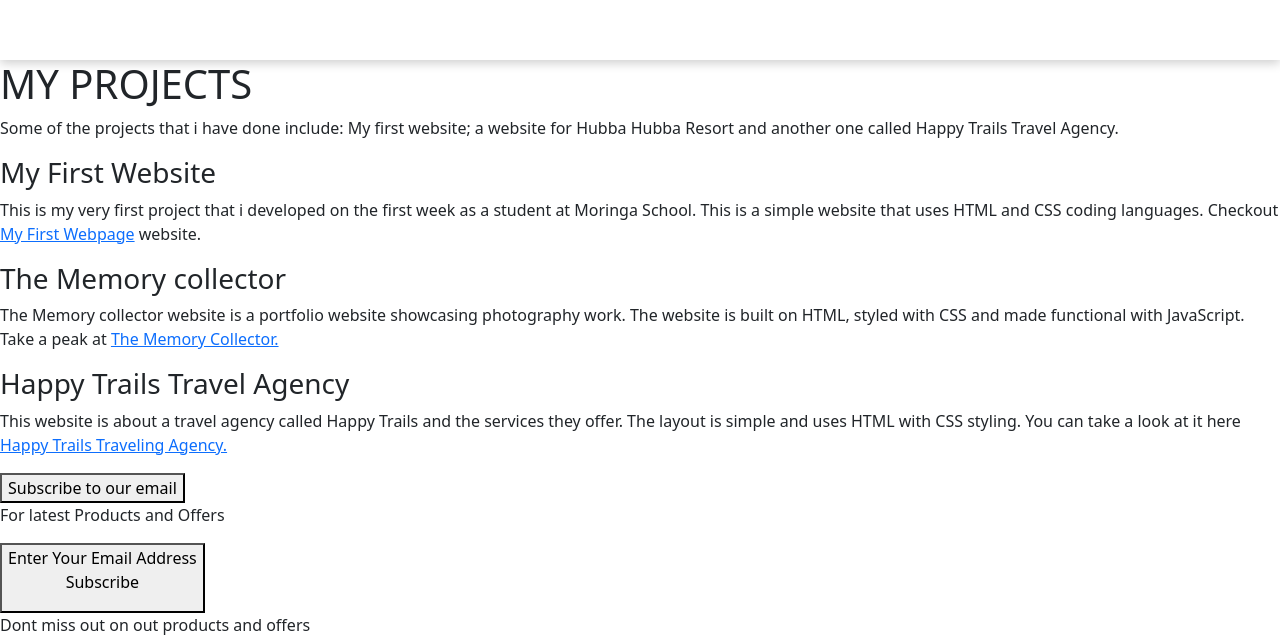
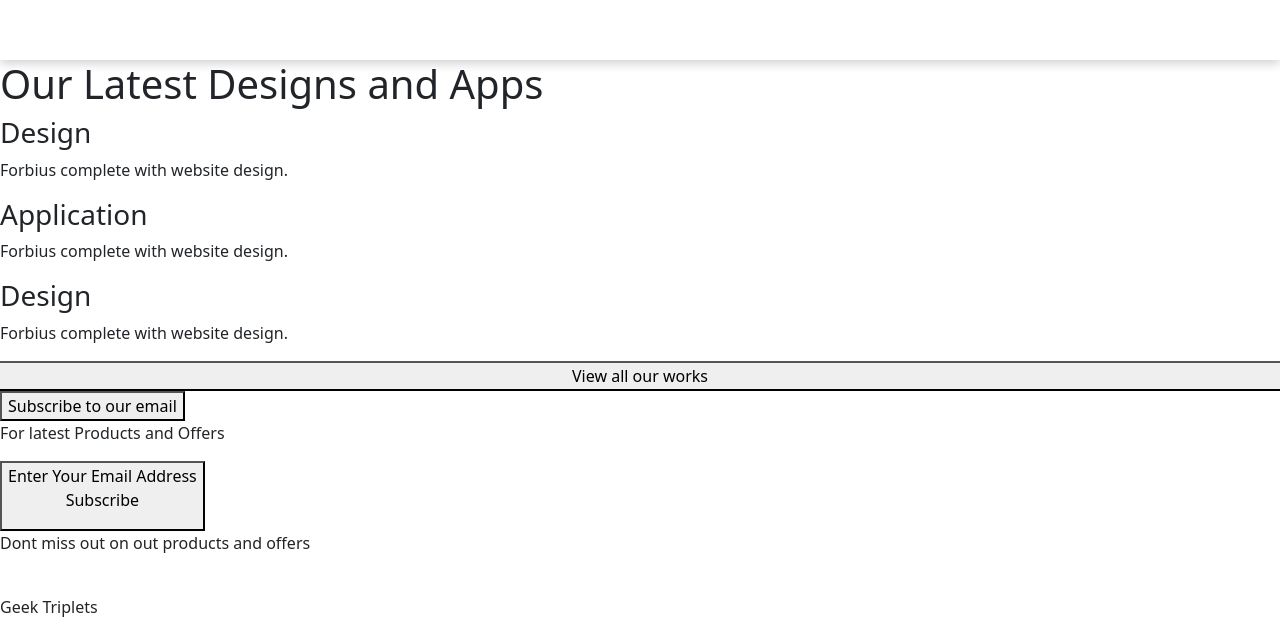
Before and after one commit to oyesa/3Frames, an Angular app: page / in a window 1280 px wide. Shown: the part 780-1419 px from the top of the page. Built offline with nearby package versions, Linux system fonts and the light colour scheme.

Commit message:
create service section

```diff
--- a/src/app/landing/landing.component.html
+++ b/src/app/landing/landing.component.html
@@ -1,21 +1,25 @@
 
-
+<!-- SERVICES SECTION -->
   <div class="projects">
-    <h1>MY PROJECTS</h1>
-    <p>Some of the projects that i have done include: My first website; a website for Hubba Hubba Resort and another one called Happy Trails Travel Agency.</p>
+    <h1>Our Latest Designs and Apps</h1>
 
     <div class="row">
       <div class="projects-col">
-        <h3>My First Website</h3>
-        <p>This is my very first project that i developed on the first week as a student at Moringa School. This is a simple website that uses HTML and CSS coding languages. Checkout <a href="https://github.com/oyesa/my-first-webpage">My First Webpage</a> website.</p>
+        <h3>Design</h3>
+        <p>Forbius complete with website design.</p>
       </div>
       <div class="projects-col">
-        <h3>The Memory collector</h3>
-        <p>The Memory collector website is a portfolio website showcasing photography work. The website is built on HTML, styled with CSS and made functional with JavaScript. Take a peak at <a href="https://oyesa.github.io/photography-portfolio/">The Memory Collector.</a></p>
+        <h3>Application</h3>
+        <p>Forbius complete with website design.</p>
       </div>
       <div class="projects-col">
-        <h3>Happy Trails Travel Agency</h3>
-        <p>This website is about a travel agency called Happy Trails and the services they offer. The layout is simple and uses HTML with CSS styling. You can take a look at it here <a href="https://github.com/oyesa/happy-trails-travel-agency">Happy Trails Traveling Agency.</a> </p>
+        <h3>Design</h3>
+        <p>Forbius complete with website design.</p>
       </div>
+
+      <button>View all our works</button>
       </div>
     </div>
+
+
+    <!-- PRICE PLAN SECTION -->
```
